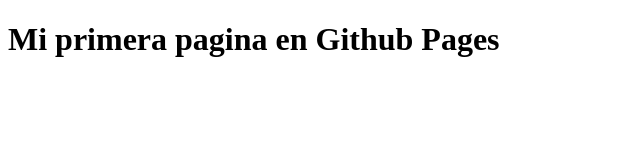
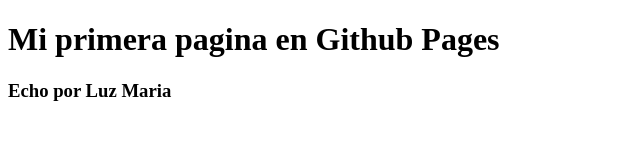
Before and after one commit to luz-maria12/First-Flutter-App, a plain HTML site: page index.html in a window 1280 px wide. Shown: the whole page, without its empty margins (0-640 px from the left). Drawn offline with Linux system fonts and the light colour scheme.

```diff
--- a/index.html
+++ b/index.html
@@ -7,5 +7,6 @@
 </head>
 <body>
     <h1>Mi primera pagina en Github Pages</h1>
+    <h3>Echo por Luz Maria</h3>
 </body>
 </html>
```
